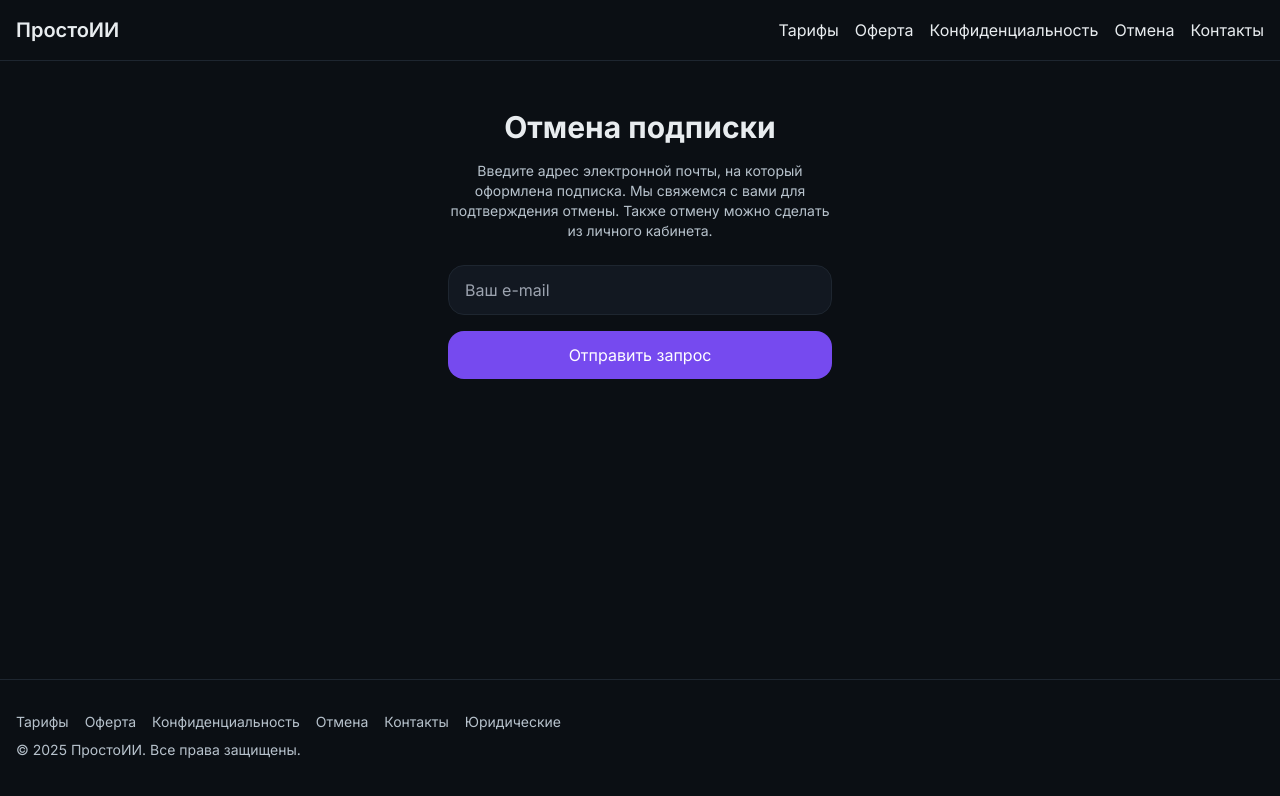
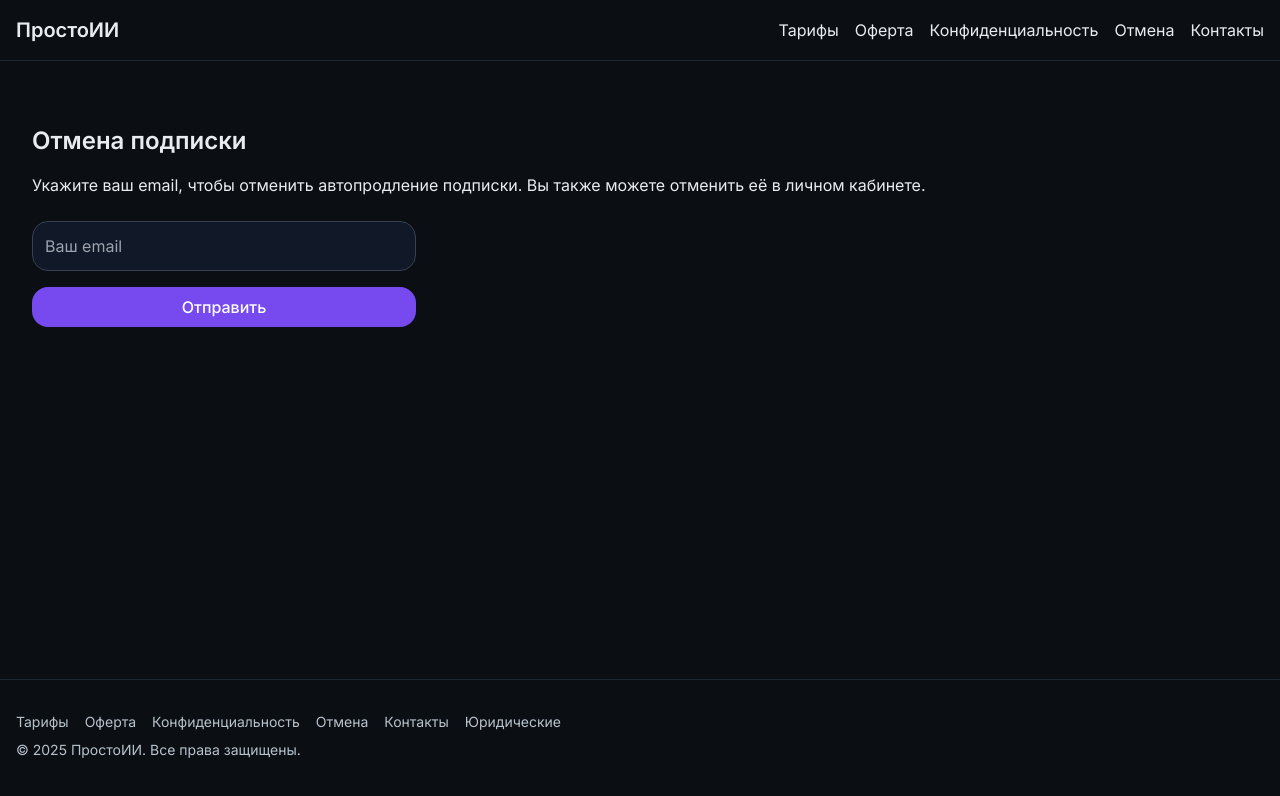
Before and after one commit to sm3522352/prostoii_1.0, a Next.js app: page /cancel in a window 1280 px wide. Shown: the top 796 px of the page. Built offline with nearby package versions, Linux system fonts and the light colour scheme; no server answers.

Commit message:
Update page.tsx

```diff
--- a/app/cancel/page.tsx
+++ b/app/cancel/page.tsx
@@ -1,42 +1,42 @@
-import { useState } from 'react';
-import Section from '@/components/Section';
-import { goal } from '@/lib/metrics';
-import { useEffect } from 'react';
+"use client";
+
+import { useState, useEffect } from "react";
+import Section from "@/components/Section";
+import { goal } from "@/lib/metrics";
 
 export default function CancelPage() {
-  const [email, setEmail] = useState('');
+  const [email, setEmail] = useState("");
+
   useEffect(() => {
-    goal('view_cancel');
+    goal("view_cancel");
   }, []);
-  const contact = process.env.NEXT_PUBLIC_CONTACT_EMAIL || '';
-  const mailto = `mailto:${contact}?subject=Отмена%20подписки&body=Email:%20${encodeURIComponent(email)}`;
+
+  const handleSubmit = (e: React.FormEvent) => {
+    e.preventDefault();
+    const mailto = `mailto:${process.env.NEXT_PUBLIC_CONTACT_EMAIL}?subject=Отмена%20подписки&body=Email:%20${email}`;
+    window.location.href = mailto;
+  };
+
   return (
-    <Section className="pt-12 max-w-md mx-auto">
-      <h1 className="text-3xl font-bold mb-4 text-center">Отмена подписки</h1>
-      <p className="text-text-secondary text-sm mb-6 text-center">
-        Введите адрес электронной почты, на который оформлена подписка. Мы свяжемся с вами для подтверждения отмены. Также
-        отмену можно сделать из личного кабинета.
+    <Section>
+      <h1 className="text-2xl font-semibold mb-4">Отмена подписки</h1>
+      <p className="text-muted mb-6">
+        Укажите ваш email, чтобы отменить автопродление подписки. Вы также можете отменить её в личном кабинете.
       </p>
-      <form
-        onSubmit={(e) => {
-          e.preventDefault();
-          window.location.href = mailto;
-        }}
-        className="space-y-4"
-      >
+      <form onSubmit={handleSubmit} className="space-y-4 max-w-sm">
         <input
           type="email"
           value={email}
           onChange={(e) => setEmail(e.target.value)}
+          placeholder="Ваш email"
           required
-          placeholder="Ваш e-mail"
-          className="w-full px-4 py-3 rounded-lg bg-panel border border-border text-text-primary focus:outline-none focus:ring-2 focus:ring-accent"
+          className="w-full rounded-lg border border-gray-700 bg-gray-900 p-3"
         />
         <button
           type="submit"
-          className="w-full px-4 py-3 bg-accent text-white rounded-lg hover:bg-accent-hover"
+          className="w-full bg-accent hover:bg-accent-hover text-white rounded-lg py-2 font-medium"
         >
-          Отправить запрос
+          Отправить
         </button>
       </form>
     </Section>
```
